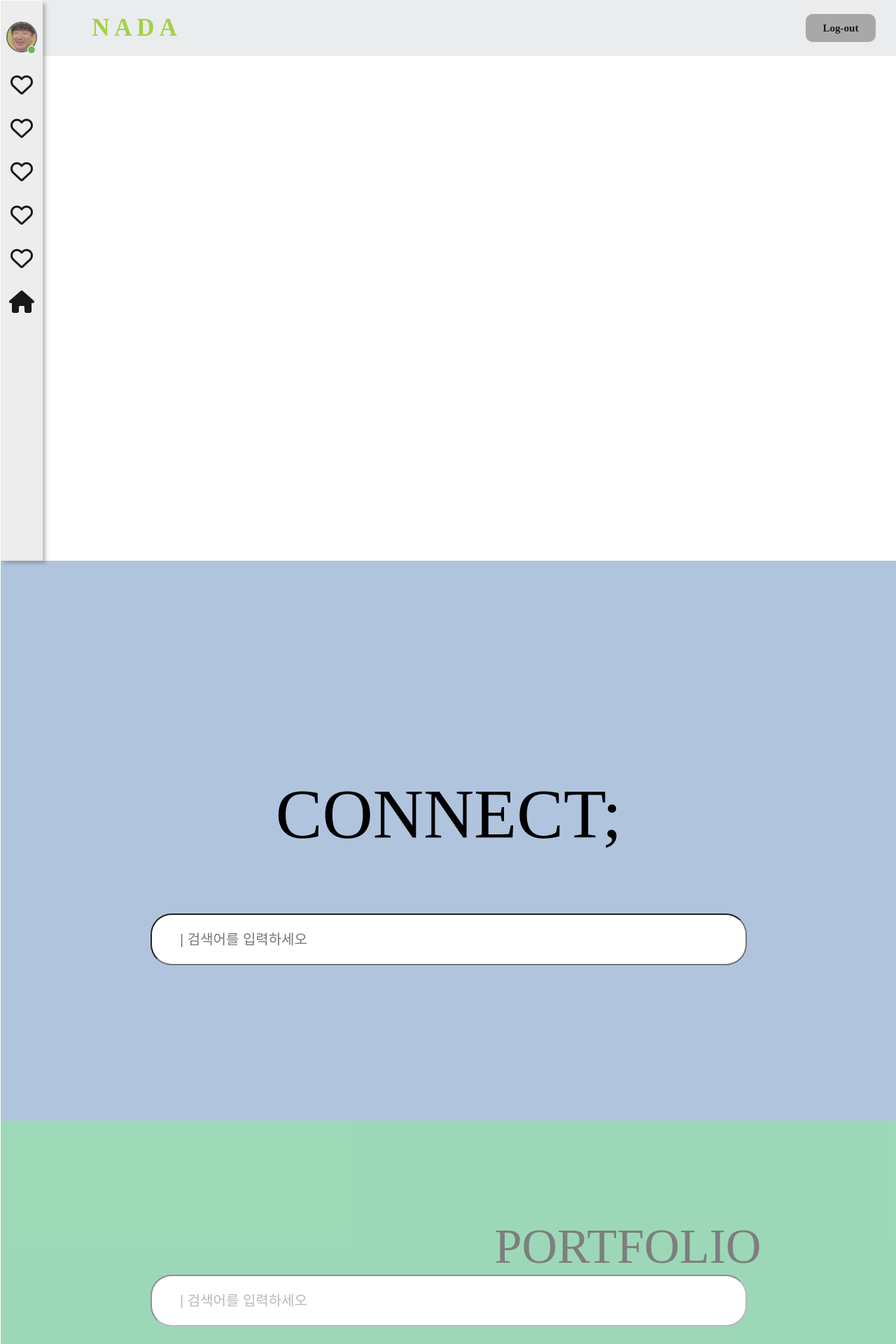
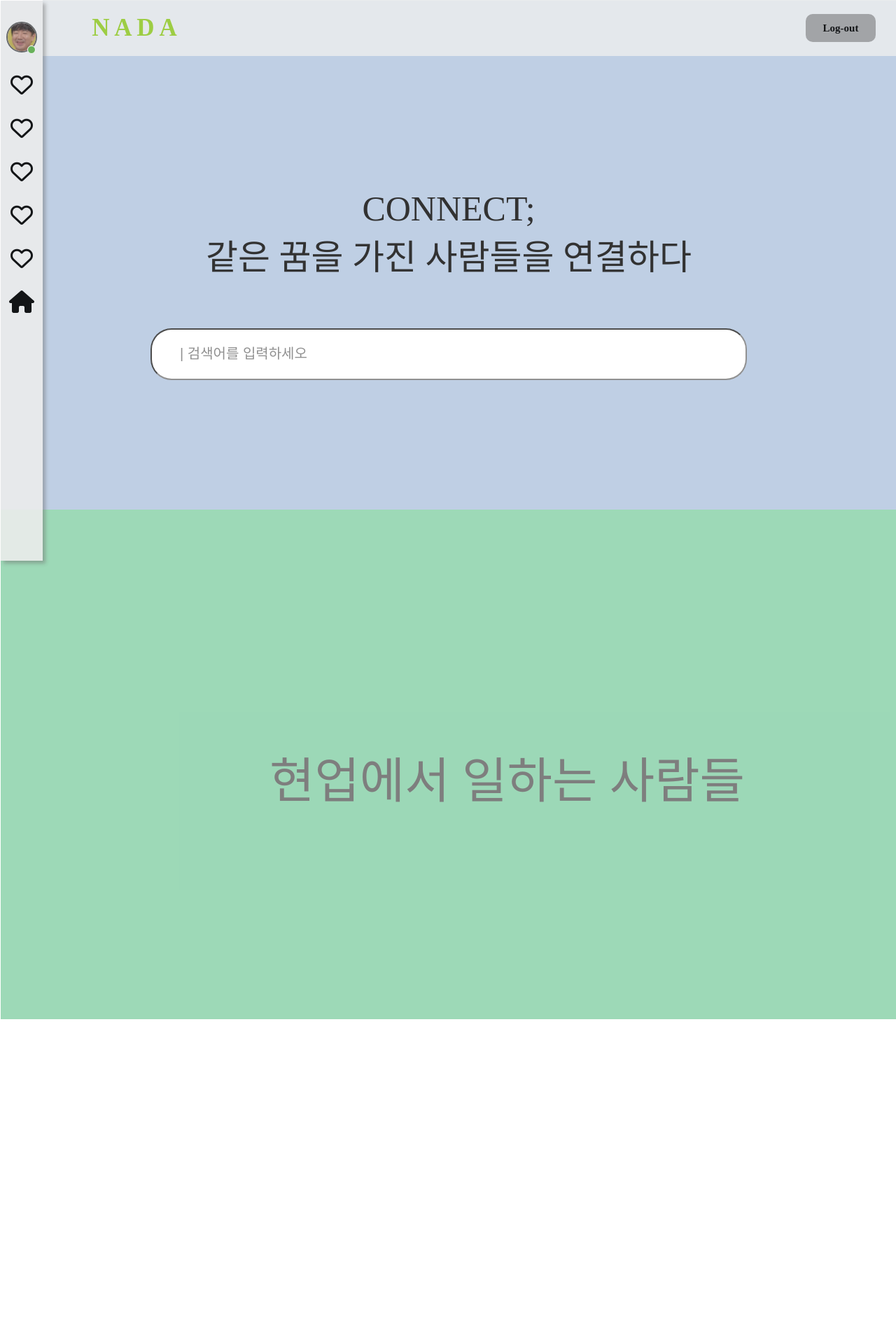
Before and after one commit to Like-lion-inha-Hackathon/nada_djagno, a Django app: page /connects/ in a window 1280 px wide. Shown: the top 1920 px of the page at 70% size. Run offline with Django 3.2, Linux system fonts and the light colour scheme; some libraries are stand-ins or nearby versions.

Commit message:
07_1307_gyuwon
한 데까지~~

```diff
--- a/static/css/challenge/challenge.css
+++ b/static/css/challenge/challenge.css
@@ -70,6 +70,7 @@ p{
     height:100%;
     width:100%;
     border-radius: 100%;
+    border: 4px solid lightgray;
 }
 
 
--- a/static/css/connect/connect.css
+++ b/static/css/connect/connect.css
@@ -10,6 +10,7 @@
 .search{
     /* margin:0 auto; */
     background-color:lightsteelblue;
+    opacity:0.8;
     width:100%;
     height:25%;
     display:flex;
@@ -22,7 +23,7 @@
     height:25vh;
     text-align:center;
     font-family:unset;
-    font-size:100px;
+    font-size:50px;
 }
 
 .search_bar{
@@ -69,13 +70,13 @@
 }
 
 
-.portfolio_title_box{
+/* .portfolio_title_box{
     display:flex;
     justify-content:center;
-}
+} */
 
 .portfolio_title{
-    padding-left:40vw;
+    padding-left:30vw;
     margin-top:10vh;
     height:20%;
     text-decoration-color: maroon ;
--- a/templates/connect/connect.html
+++ b/templates/connect/connect.html
@@ -10,7 +10,7 @@
 </head>
 <div class="outer">
     <div class="search">
-        <div class="title">CONNECT;</div>
+        <div class="title">CONNECT;<br>같은 꿈을 가진 사람들을 연결하다</div>
         <div class="search_bar">
             <form id="write-challenge" action="" method="POST">
                 <input class="search_box" name="search_box" type="text" placeholder="| 검색어를 입력하세오"/>
@@ -18,20 +18,26 @@
         </div>
     </div>
     <div class="portfolio">
-        <div class="portfolio_title_box">
-            <div class="portfolio_title">PORTFOLIO</div>
+        <div class="portfolio_title">현업에서 일하는 사람들</div>
+        <div class="border_categories"></div>
+        <div class="profiles"></div>
         </div>
-        <div class="search_bar">
-            <form id="write-challenge" action="" method="POST">
-                <input class="search_box" name="search_box" type="text" placeholder="| 검색어를 입력하세오"/>
-            </form>
         <div class="detail_box"></div>
     </div>
     <div class="challenge">
-
+        <div class="challenge_title">도전 함께하기</div>
+        <div class="challenge_categories"></div>
+        <div class="cloud"></div>
     </div>
     <div class="contest_exhibit">
-
+        <div class="contest_exhibit_title">활동 함께하기</div>
+        <div class="contest_exhibit_search">
+            <form id="challenge_search_box" action="" method="POST">
+                <input class="search_box" name="search_box" type="text" placeholder="| 검색어를 입력하세오"/>
+            </form>
+        </div>
+        <div class="contest_exhibit_categories"></div>
+        <div class="profiles"></div>
     </div>
 </div>
 {% endblock content%}
```
